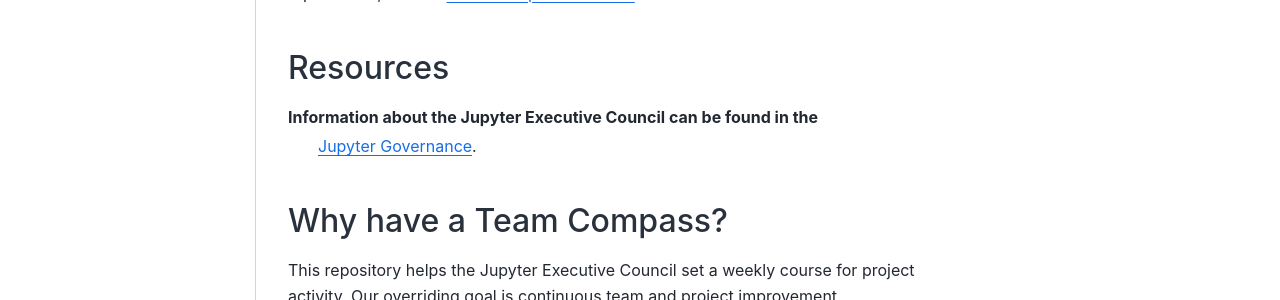
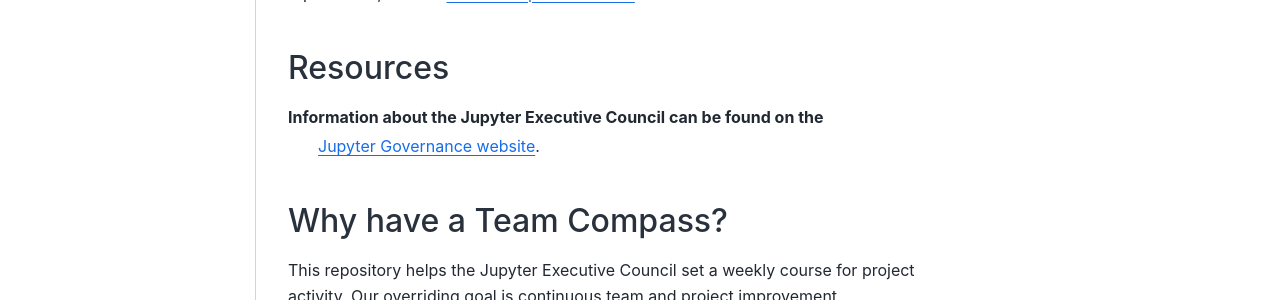
Before and after one commit to jupyter-governance/ec-team-compass, a Sphinx documentation site: the page built from docs/index.rst, in a window 1280 px wide and 1193 px high. Shown: the part 208-508 px from the top of the window. Built offline with Sphinx 7.4.7 and the Sphinx Book theme 1.1.4, drawn with Linux system fonts in a browser that asks for light colours.

Commit message:
update language

```diff
--- a/docs/index.rst
+++ b/docs/index.rst
@@ -12,8 +12,8 @@
 Resources
 =========
 
-Information about the Jupyter Executive Council can be found in the
- `Jupyter Governance <https://jupyter.org/governance/executive_council.html>`_.
+Information about the Jupyter Executive Council can be found on the
+ `Jupyter Governance website <https://jupyter.org/governance/executive_council.html>`_.
 
 Why have a Team Compass?
 ========================
```
